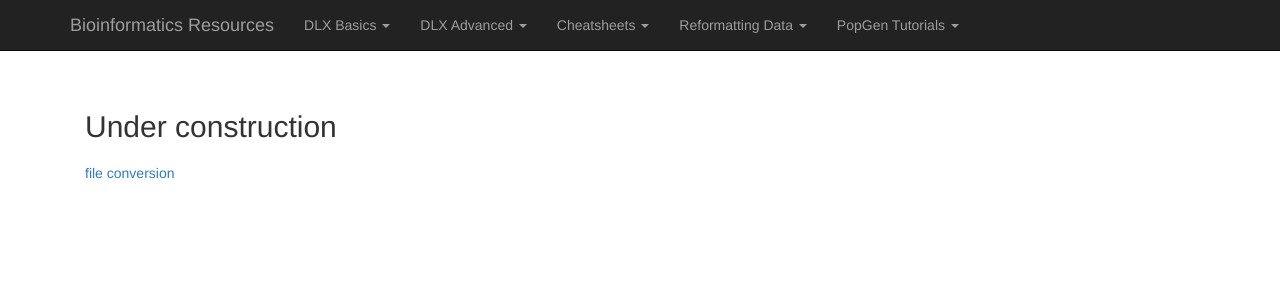
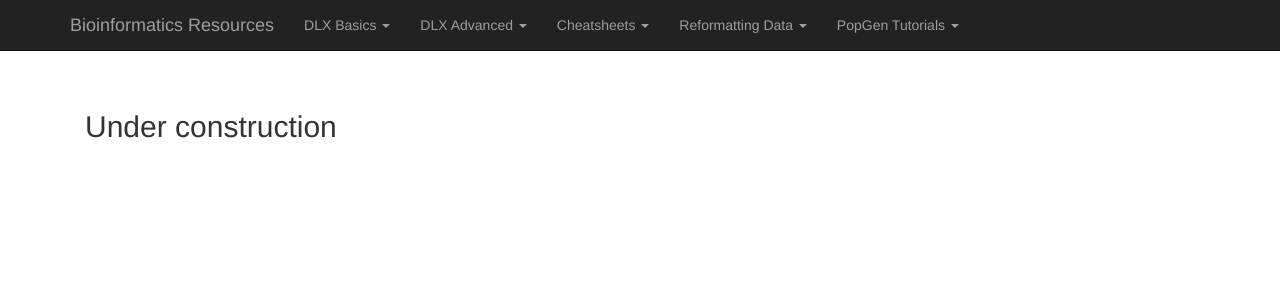
Before and after one commit to karajones/karajones.github.io, a Jekyll site: the page built from index.md, in a window 1280 px wide. Shown: the top 300 px of the page. Built offline with Jekyll 4.4.1, drawn with Linux system fonts in a browser that asks for light colours; nearby versions of some CDN libraries; our own code applies the rules of GitHub Pages for plain Markdown files.

Commit message:
Update index.md

```diff
--- a/index.md
+++ b/index.md
@@ -1,3 +1 @@
 ## Under construction
-
-[file conversion](https://karajones.github.io/file_conversion)
```
